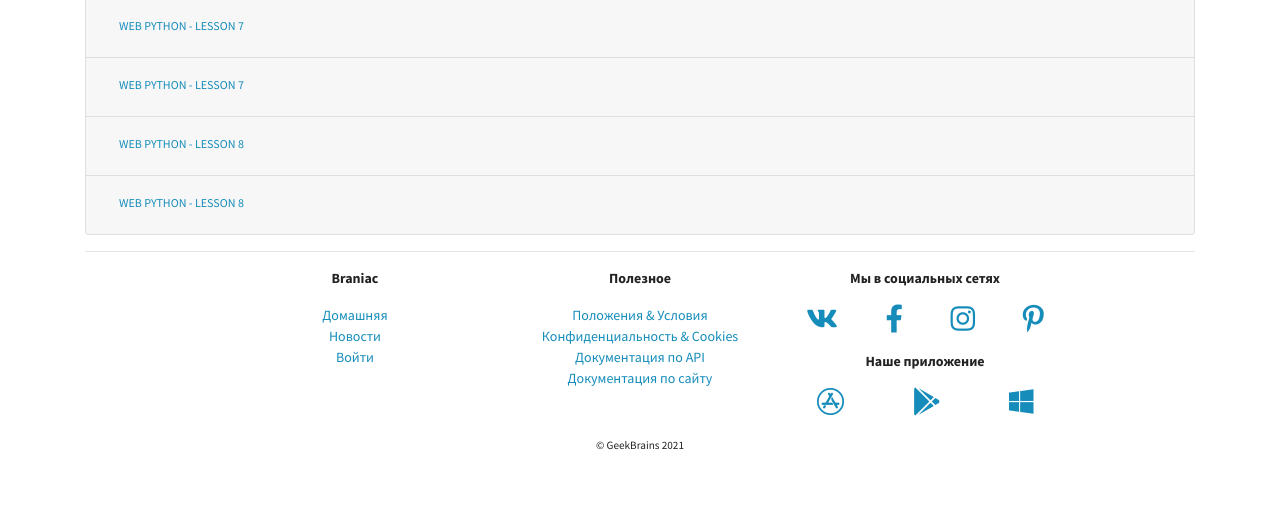
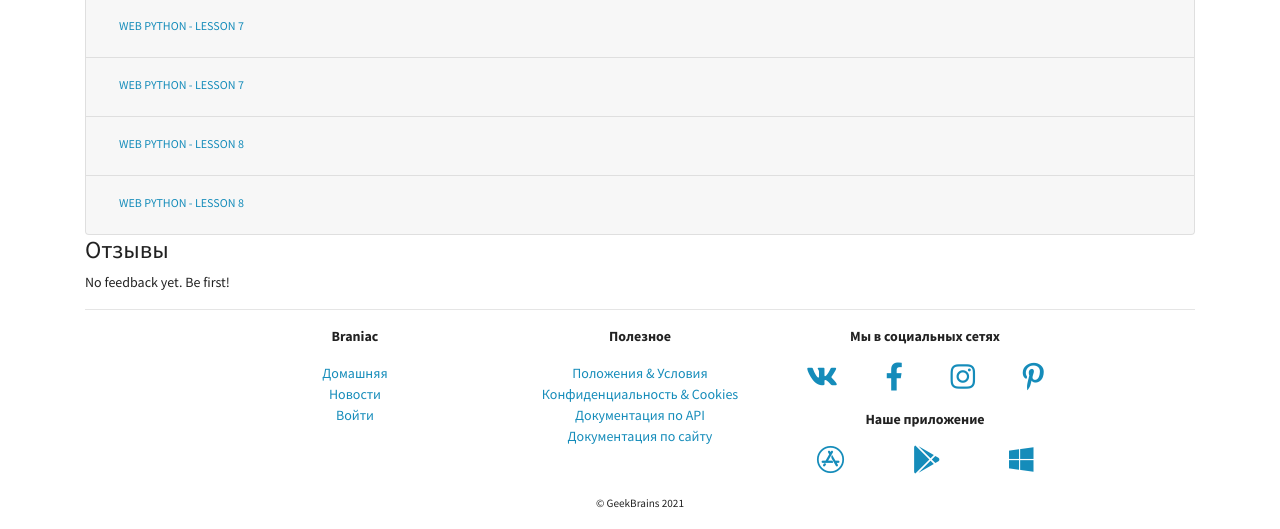
Before and after one commit to kpomak/LMS, a Django app: page /mainapp/courses/1/ in a window 1280 px wide. Shown: the part 1292-1821 px from the top of the page. Before the commit the page ends 1742 px from the top, so only its background shows below. Run offline with Django 3.2, Linux system fonts and the light colour scheme; data comes from the database, SQL or seed files in the repository; parts of the project's set-up code (start-up, migrations or seed data) failed here and were passed over; some libraries are stand-ins or nearby versions.

Commit message:
lesson_6 Feedbacks with AJAX

```diff
--- a/mainapp/models.py
+++ b/mainapp/models.py
@@ -1,3 +1,4 @@
+from django.contrib.auth import get_user_model
 from django.db import models
 from django.utils.translation import gettext_lazy as _
 
@@ -49,6 +50,19 @@ class Courses(models.Model):
         self.save()
 
 
+class CourseFeedback(models.Model):
+    RATING = ((5, "⭐⭐⭐⭐⭐"), (4, "⭐⭐⭐⭐"), (3, "⭐⭐⭐"), (2, "⭐⭐"), (1, "⭐"))
+    course = models.ForeignKey(Courses, on_delete=models.CASCADE, verbose_name=_("Course"))
+    user = models.ForeignKey(get_user_model(), on_delete=models.CASCADE, verbose_name=_("User"))
+    feedback = models.TextField(default=_("No feedback"), verbose_name=_("Feedback"))
+    rating = models.SmallIntegerField(choices=RATING, default=5, verbose_name=_("Rating"))
+    created = models.DateTimeField(auto_now_add=True, verbose_name="Created")
+    deleted = models.BooleanField(default=False)
+
+    def __str__(self):
+        return f"{self.course} ({self.user})"
+
+
 class Lesson(models.Model):
     course = models.ForeignKey(Courses, on_delete=models.CASCADE)
     num = models.PositiveIntegerField(verbose_name="Lesson number")
--- a/mainapp/templates/mainapp/courses_detail.html
+++ b/mainapp/templates/mainapp/courses_detail.html
@@ -1,5 +1,5 @@
 {% extends 'base.html' %}
-{% load static markdownify %}
+{% load static markdownify crispy_forms_tags %}
 
 {% block title %}
 {{ course_object.name }}
@@ -89,4 +89,61 @@
     {% endfor %}
 
 </div>
+<h3>Отзывы</h3>
+
+<div id="feedback_list">
+  {% if feedback_list %}
+  {% for item in feedback_list %}
+  {% include 'mainapp/includes/feedback_card.html' %}
+  {% endfor %}
+  {% else %}
+  <p>
+    No feedback yet. Be first!
+  </p>
+  {% endif %}
+</div>
+
+{% if feedback_form %}
+<div class="card" id="cardForm">
+  <div class="card-body">
+    <h5 class="card-title">Добавить отзыв</h5>
+    <h6 class="card-subtitle mb-2 text-muted">Вы ещё не оставляли отзыв к этому
+      курсу</h6>
+    <p class="card-text">
+    <form action="{% url 'mainapp:course_feedback' %}" method="POST" id="feedbackForm">
+      {% csrf_token %}
+      {{ feedback_form|crispy }}
+    </form>
+    <button id="feedbackSubmit" class="btn btn-primary btn-block">Отправить</button>
+    </p>
+  </div>
+</div>
+{% endif %}
+
 {% endblock content %}
+
+{% block js %}
+<script>
+  $(document).ready(function () {
+
+    {% if feedback_form %}
+    $("#feedbackSubmit").click(function () {
+
+      $("#cardForm").hide();
+
+      var $form = $("#feedbackForm");
+      $.ajax({
+        type: "POST",
+        url: $form.attr("action"),
+        data: $form.serialize(),
+        success: function (data) {
+          $("#feedback_list").append(data.card);
+        }
+      });
+
+    });
+    {% endif %}
+
+  });
+</script>
+{% endblock js %}
--- a/mainapp/urls.py
+++ b/mainapp/urls.py
@@ -24,6 +24,11 @@ urlpatterns = [
         views.NewsDeleteView.as_view(),
         name="news_delete",
     ),
+    path(
+        "course_feedback/",
+        views.CourseFeedbackFormProcessView.as_view(),
+        name="course_feedback",
+    ),
     path("courses/", views.CoursesListView.as_view(), name="courses"),
     path("courses/<int:pk>/", views.CoursesDetailView.as_view(), name="courses_detail"),
     path("contacts/", views.ContactsPageView.as_view(), name="contacts"),
--- a/mainapp/views.py
+++ b/mainapp/views.py
@@ -1,9 +1,11 @@
-from django.contrib.auth.mixins import PermissionRequiredMixin
-from django.http import HttpResponseRedirect
+from django.contrib.auth.mixins import LoginRequiredMixin, PermissionRequiredMixin
+from django.http import HttpResponseRedirect, JsonResponse
 from django.shortcuts import get_object_or_404
+from django.template.loader import render_to_string
 from django.urls import reverse_lazy
 from django.views.generic import CreateView, DeleteView, DetailView, ListView, TemplateView, UpdateView
 
+from mainapp import forms as mainapp_forms
 from mainapp import models as mainapp_models
 
 
@@ -64,6 +66,16 @@ class CoursesDetailView(TemplateView):
         return context
 
 
+class CourseFeedbackFormProcessView(LoginRequiredMixin, CreateView):
+    model = mainapp_models.CourseFeedback
+    form_class = mainapp_forms.CourseFeedbackForm
+
+    def form_valid(self, form):
+        self.object = form.save()
+        rendered_card = render_to_string("mainapp/includes/feedback_card.html", context={"item": self.object})
+        return JsonResponse({"card": rendered_card})
+
+
 class ContactsPageView(TemplateView):
     template_name = "mainapp/contacts.html"
 
```
Also changed, not shown: mainapp/forms.py (added, +21 -0 lines), mainapp/templates/mainapp/includes/feedback_card.html (added, +9 -0 lines), authapp/migrations/0002_alter_customuser_username.py (added), mainapp/migrations/0012_coursefeedback.py (added).
